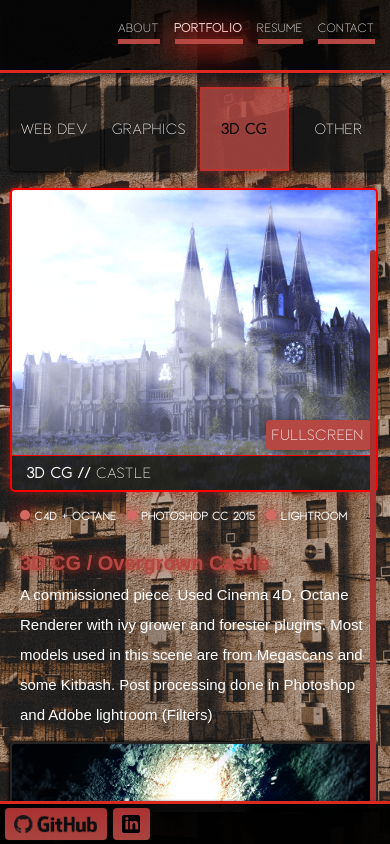
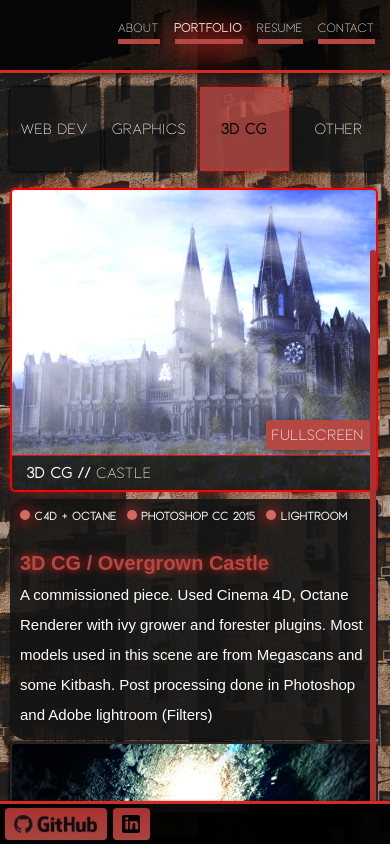
Before and after one commit to Clushini/AaronLilla-V2, a React (Create React App) app: page / in a window 390 px wide. Built offline with nearby package versions, Linux system fonts and the light colour scheme.

Commit message:
Fixed an issue where the descriptor box background wouldnt show up on mobile

```diff
--- a/src/App.scss
+++ b/src/App.scss
@@ -693,6 +693,8 @@ video {
   display: none;
   width: 100%;
   height: auto !important;
+  background: rgba(20, 20, 20, .9);
+  border-radius: 16px;
   @include easeinout(.2s);
 }
 
```
